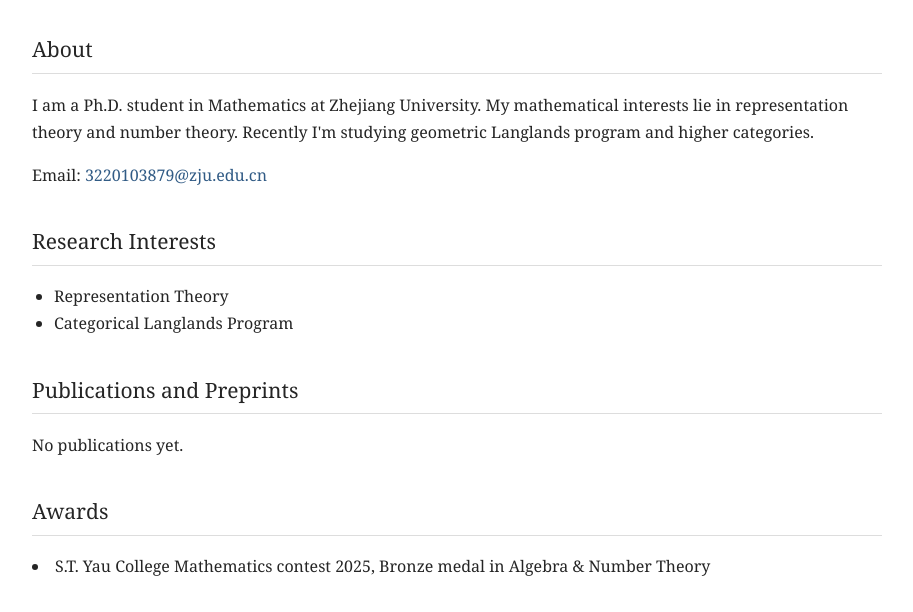
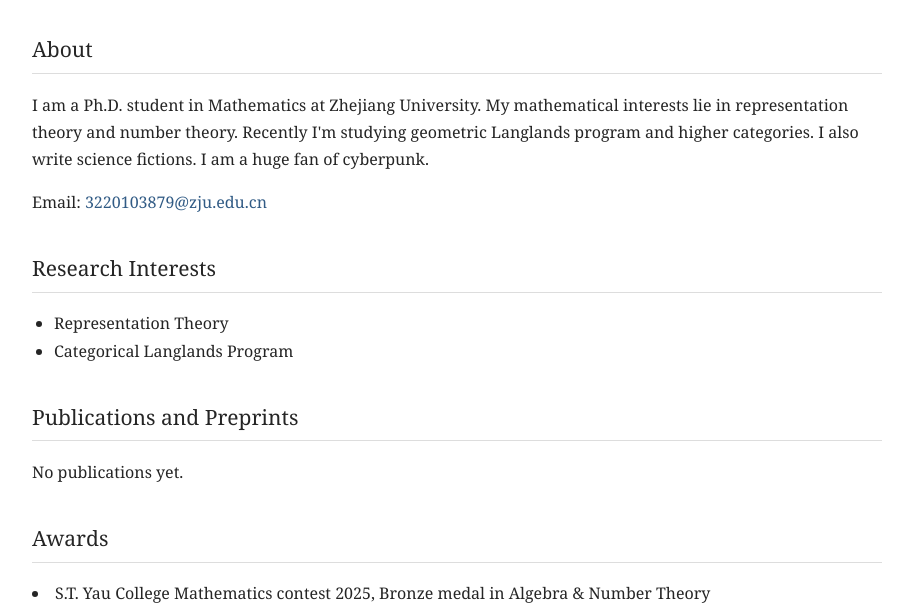
Before and after one commit to LechengLi57/LechengLi57-github.io, a plain HTML site: page index.html in a window 1280 px wide. Shown: the part 173-785 px from the top of the page, without its empty margins (183-1096 px from the left). Drawn offline with Linux system fonts and the light colour scheme.

Commit message:
Update index.html

```diff
--- a/index.html
+++ b/index.html
@@ -94,6 +94,7 @@ footer {
     <p>
         I am a Ph.D. student in Mathematics at Zhejiang University.
         My mathematical interests lie in representation theory and number theory. Recently I'm studying geometric Langlands program and higher categories.
+        I also write science fictions. I am a huge fan of cyberpunk.
     </p>
     <p>
         Email: <a >3220103879@zju.edu.cn</a>
```
